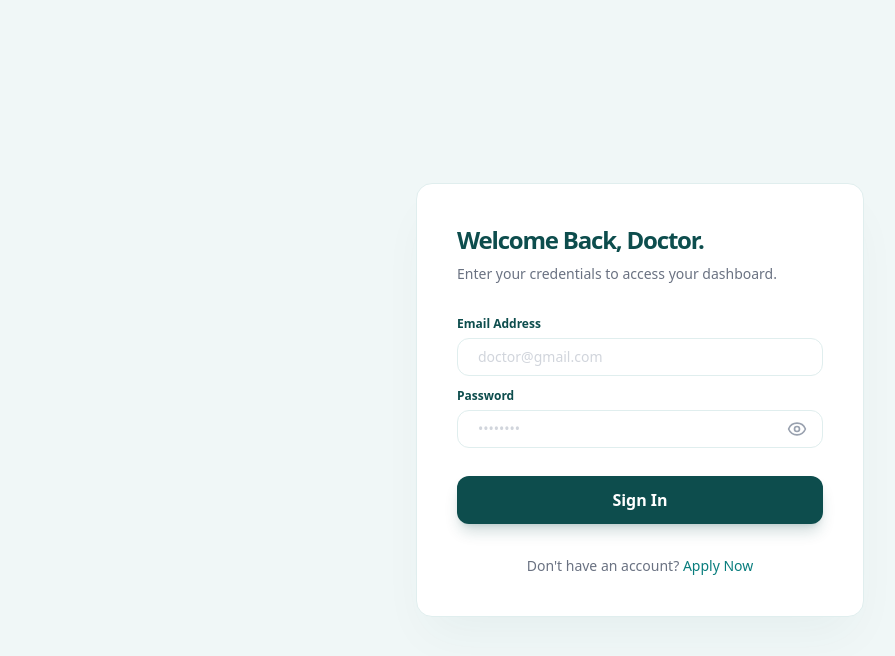
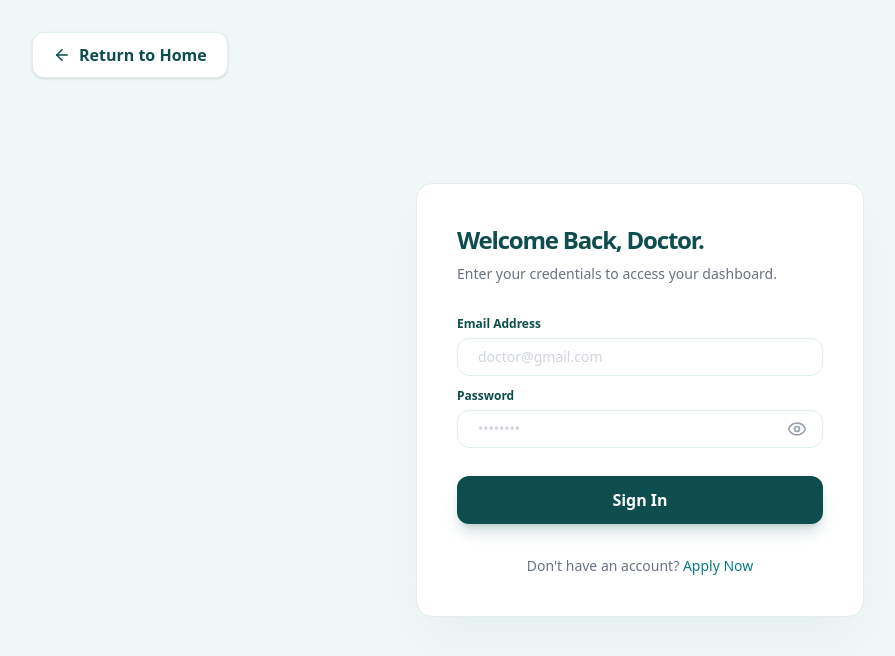
Before and after one commit to ks-fsdev/HHHomeCare, a Next.js app: page /login in a window 1280 px wide. Shown: the top 656 px of the page, without its empty margins (0-895 px from the left). Built offline with nearby package versions, Linux system fonts and the light colour scheme.

Commit message:
added a loader, fixed minor bugs

```diff
--- a/src/app/(auth)/login/page.tsx
+++ b/src/app/(auth)/login/page.tsx
@@ -1,5 +1,6 @@
 "use client";
 import AuthForm from "@/app/components/AuthForm";
+import BackButton from "@/app/components/BackButton";
 import { useRouter } from "next/navigation";
 
 export default function Login() {
@@ -23,8 +24,11 @@ export default function Login() {
   };
 
   return (
-    <div className="w-full h-screen flex items-center justify-center">
-      <AuthForm type="login" onSubmit={handleLoginSubmit} />
-    </div>
+    <>
+      <BackButton />
+      <div className="w-full h-screen flex items-center justify-center">
+        <AuthForm type="login" onSubmit={handleLoginSubmit} />
+      </div>
+    </>
   );
 }
--- a/src/app/(auth)/register/page.tsx
+++ b/src/app/(auth)/register/page.tsx
@@ -1,5 +1,6 @@
 "use client";
 import AuthForm from "@/app/components/AuthForm";
+import BackButton from "@/app/components/BackButton";
 import { useRouter } from "next/navigation";
 
 export default function Register() {
@@ -22,8 +23,11 @@ export default function Register() {
   };
 
   return (
-    <div className="w-full h-screen flex items-center justify-center">
-      <AuthForm type="register" onSubmit={handleRegisterSubmit} />
-    </div>
+    <>
+      <BackButton />
+      <div className="w-full h-screen flex items-center justify-center">
+        <AuthForm type="register" onSubmit={handleRegisterSubmit} />
+      </div>
+    </>
   );
 }
--- /dev/null
+++ b/src/app/components/BackButton.tsx
@@ -0,0 +1,26 @@
+"use client";
+import { motion } from "framer-motion";
+import { ArrowLeft } from "lucide-react";
+import { useRouter } from "next/navigation";
+
+export default function BackToHome() {
+  const router = useRouter();
+
+  return (
+    <motion.button
+      initial={{ opacity: 0, x: 0}}
+      animate={{ opacity: 1, x: 0 }}
+      whileHover={{
+        x: -5,
+        backgroundColor: "#0D4D4D",
+        color: "#FFFFFF",
+      }}
+      transition={{ duration: 0.2 }}
+      whileTap={{ scale: 0.95 }}
+      onClick={() => router.push("/")}
+      className="fixed top-8 left-8 flex items-center gap-2 px-5 py-2.5 cursor-pointer bg-white border border-[#E0EEEE] text-[#0D4D4D] font-bold rounded-xl shadow-sm transition-all z-50 hover:bg-[#0D4D4D] hover:text-white">
+      <ArrowLeft size={18} />
+      <span>Return to Home</span>
+    </motion.button>
+  );
+}
--- a/src/app/components/Header.tsx
+++ b/src/app/components/Header.tsx
@@ -22,7 +22,7 @@ export default function LuxuryHeader() {
             </span>
           </div>
           <span className=" text-2xl font-black text-primary tracking-tighter">
-            Heart Healing <span className="text-secondary">Homecare</span>
+            Health Healing <span className="text-secondary">Homecare</span>
           </span>
         </Link>
 
--- a/src/app/components/HomeDisplay.tsx
+++ b/src/app/components/HomeDisplay.tsx
@@ -1,6 +1,7 @@
 "use client";
 import { motion } from "framer-motion";
-import { Search, MapPin, Activity } from "lucide-react";
+import { CheckCircle2, Globe, Rocket } from "lucide-react";
+import Link from "next/link";
 
 export default function Hero() {
   return (
@@ -13,9 +14,9 @@ export default function Hero() {
             initial={{ opacity: 0, y: 10 }}
             animate={{ opacity: 1, y: 0 }}
             className="inline-flex items-center gap-2 bg-white px-4 py-2 rounded-full shadow-sm border border-[#E0EEEE] mb-8">
-            <Activity size={16} className="text-[#097d7d]" />
+            <CheckCircle2 size={16} className="text-[#097d7d]" />
             <span className="text-xs font-bold text-[#0D4D4D] uppercase tracking-widest">
-              Top-Tier Medical Network
+              Connect to verified patients
             </span>
           </motion.div>
 
@@ -24,8 +25,8 @@ export default function Hero() {
             animate={{ opacity: 1, x: 0 }}
             transition={{ delay: 0.2 }}
             className="text-6xl lg:text-7xl font-black text-[#0D4D4D] leading-[1.1] tracking-tighter mb-8">
-            Premium care for <br />
-            <span className="text-[#097d7d]">extraordinary</span> lives.
+            Allow your practice <br />
+            to reach <span className="text-[#097d7d]">needy</span> patients.
           </motion.h1>
 
           <motion.p
@@ -33,8 +34,9 @@ export default function Hero() {
             animate={{ opacity: 1 }}
             transition={{ delay: 0.4 }}
             className="text-lg text-[#445555] max-w-xl mb-12 leading-relaxed">
-            Access the world's most elite doctors and wellness programs, right
-            from the comfort of your home. Search for your nearest doctor now.
+            Stop chasing leads. Integrate your services into the world's most
+            exclusive medical ecosystem and find the patients who are looking
+            for you.
           </motion.p>
 
           <motion.div
@@ -43,27 +45,29 @@ export default function Hero() {
             transition={{ delay: 0.6, type: "spring", stiffness: 100 }}
             className="flex flex-col md:flex-row items-center bg-white p-2 px-4 rounded-3xl shadow-[0_20px_50px_rgba(13,77,77,0.1)] border border-[#E0EEEE]">
             <div className="flex items-center flex-1 px-6 py-4 border-b md:border-b-0 md:border-r border-[#F0F7F7]">
-              <MapPin className="text-[#097d7d] mr-3" size={20} />
+              <Globe className="text-[#097d7d] mr-3" size={20} />
               <input
                 type="text"
-                placeholder="Your Location"
+                placeholder="Business Email"
                 className="w-full outline-none text-[#0D4D4D] font-medium placeholder:text-gray-300"
               />
             </div>
             <div className="flex items-center flex-[2] px-6 py-4">
-              <Search className="text-[#097d7d] mr-3" size={20} />
+              <Rocket className="text-[#097d7d] mr-3" size={20} />
               <input
                 type="text"
-                placeholder="Search doctors, specialities, or symptoms..."
+                placeholder="Medical License / Speciality"
                 className="w-full outline-none text-[#0D4D4D] font-medium placeholder:text-gray-300"
               />
             </div>
-            <motion.button
-              whileHover={{ scale: 1.05 }}
-              whileTap={{ scale: 0.95 }}
-              className="find-button">
-              Find Care
-            </motion.button>
+            <Link href="/register" className="text-white">
+              <motion.button
+                whileHover={{ scale: 1.05 }}
+                whileTap={{ scale: 0.95 }}
+                className="bg-[#097d7d] text-white px-8 py-4 rounded-2xl font-bold hover:bg-[#0D4D4D] cursor-pointer transition-all whitespace-nowrap">
+                Apply to Join
+              </motion.button>
+            </Link>
           </motion.div>
         </div>
       </div>
--- a/src/app/loading.tsx
+++ b/src/app/loading.tsx
@@ -4,7 +4,7 @@ export default function GlobalLoading() {
       <div className="flex flex-col items-center gap-4">
         <div className="h-16 w-16 border-4 border-[#0D4D4D] border-t-transparent rounded-full animate-spin"></div>
         <h2 className="text-[#0D4D4D] font-black tracking-tighter text-xl animate-pulse">
-          Heart Healing HomeCare
+          Health Healing HomeCare
         </h2>
 
         <p className="text-sm text-gray-500 mb-8">Please Wait...</p>
```
